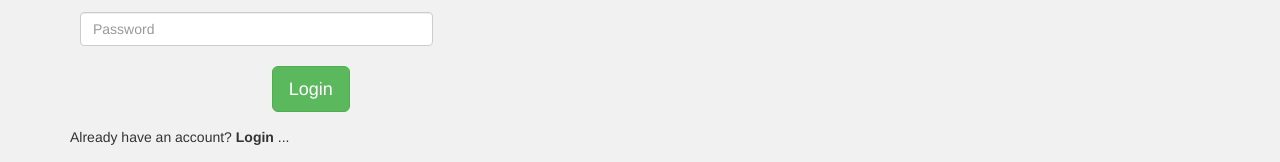
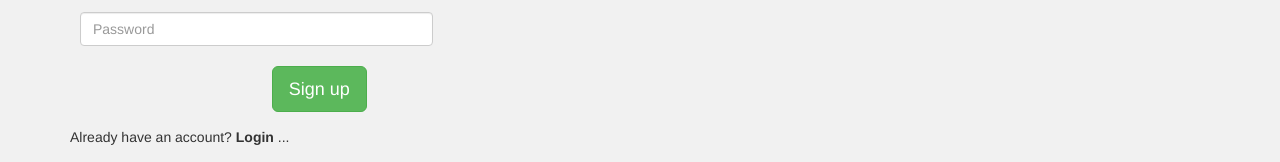
Before and after one commit to neonProjects/cliqmark, a browser extension: page client/index.html at #/signup in a window 1280 px wide. Shown: the part 163-325 px from the top of the page. Drawn offline with nearby package versions, Linux system fonts and the light colour scheme.

Commit message:
fix sign up button

```diff
--- a/client/app/auth/signup.html
+++ b/client/app/auth/signup.html
@@ -24,7 +24,7 @@
   </div>
   <div class="form-group row">
     <div class="col-sm-offset-2 col-sm-10">
-      <button type="submit" class="btn btn-success btn-lg">Login</button>
+      <button type="submit" class="btn btn-success btn-lg">Sign up</button>
     </div>
   </div>
 </form>
```
